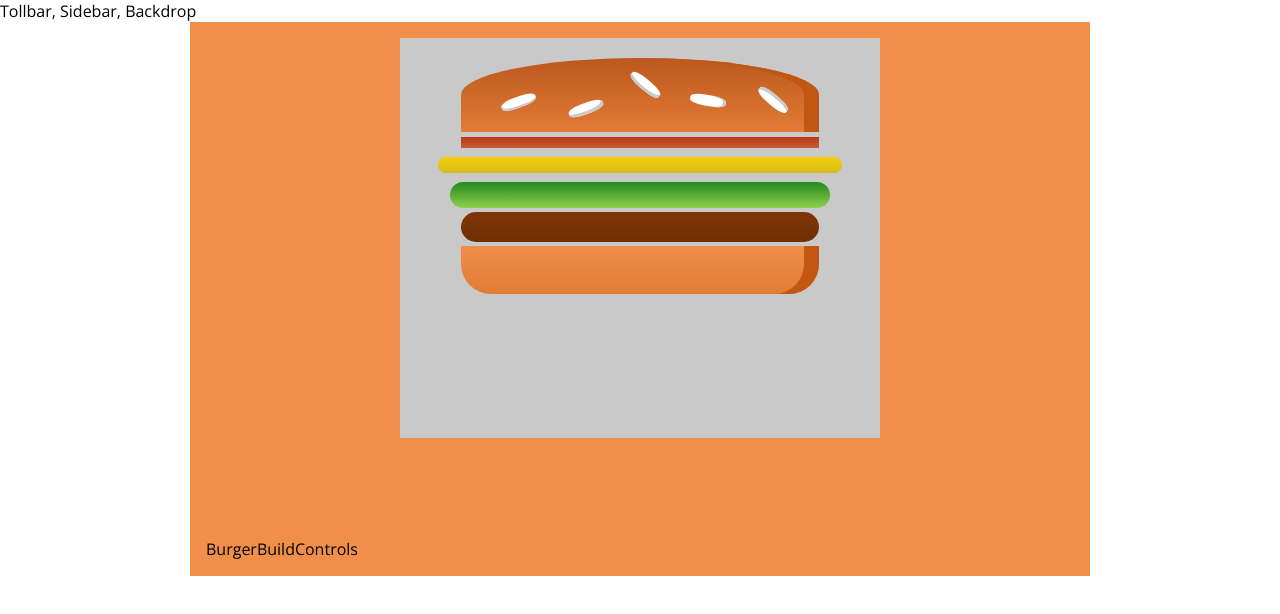
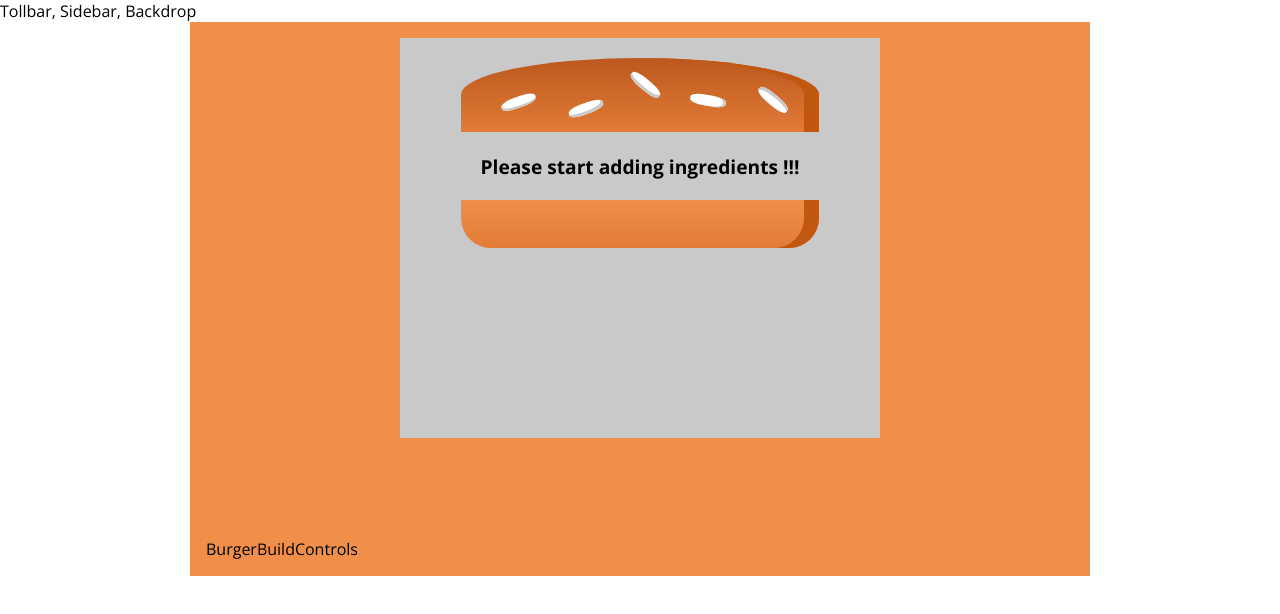
Before and after one commit to radu-alin/burger-builder-with-react, a React (Create React App) app: page / in a window 1280 px wide. Shown: the top 614 px of the page. Built offline with nearby package versions, Linux system fonts and the light colour scheme.

Commit message:
--- implemented- logic to dinamically: output ingredients, calculate ingredients sum

```diff
--- a/src/components/Burger/BurgerIngredients/BurgerIngredients.js
+++ b/src/components/Burger/BurgerIngredients/BurgerIngredients.js
@@ -3,11 +3,25 @@ import BurgerIngredient from './BurgerIngredient/BurgerIngredient';
 import './BurgerIngredients.scss';
 
 const BurgerIngredients = ({ ingredients }) => {
-  const transformedIngredients = Object.keys(ingredients).map((igKey) => {
+  let transformedIngredients = Object.keys(ingredients).map((igKey) => {
     return [...Array(ingredients[igKey])].map((_, i) => (
       <BurgerIngredient key={igKey + i} type={igKey} />
     ));
   });
+
+  const ingredientsSum = transformedIngredients.reduce((arr, el) => {
+    return arr.concat(el);
+  }, []);
+
+  console.log(ingredientsSum.length);
+
+  if (ingredientsSum.length === 0) {
+    transformedIngredients = (
+      <p className="p-1">Please start adding ingredients !!!</p>
+    );
+  }
+
+  console.log(ingredientsSum);
   return (
     <div className="burger-ingredients py-1 mg-auto">
       <BurgerIngredient type={'bread-top'} />
--- a/src/components/Burger/BurgerIngredients/BurgerIngredients.scss
+++ b/src/components/Burger/BurgerIngredients/BurgerIngredients.scss
@@ -2,5 +2,6 @@
   width: 80%;
   height: 80%;
   overflow: scroll;
+  text-align: center;
   background: #c9c9c9;
 }
--- a/src/containers/BurgerBuilderPage/BurgerBuilderPage.js
+++ b/src/containers/BurgerBuilderPage/BurgerBuilderPage.js
@@ -6,10 +6,10 @@ import BurgerBuildControls from '../../components/Burger/BurgerBuildControls/Bur
 class BurgerBuilderPage extends Component {
   state = {
     ingredients: {
-      bacon: 1,
-      cheese: 1,
-      salad: 1,
-      meat: 1,
+      bacon: 0,
+      cheese: 0,
+      salad: 0,
+      meat: 0,
     },
   };
 
```
